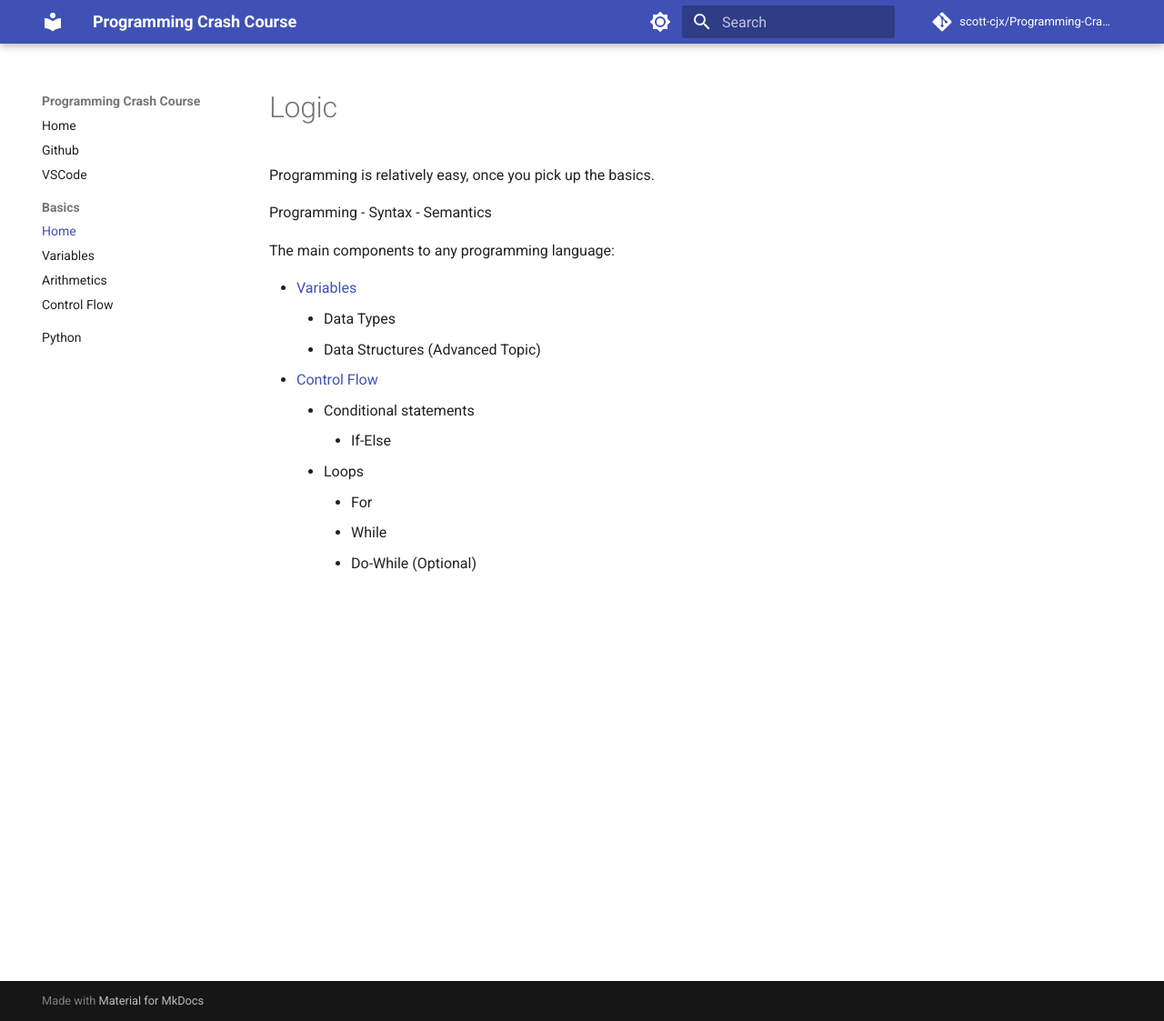
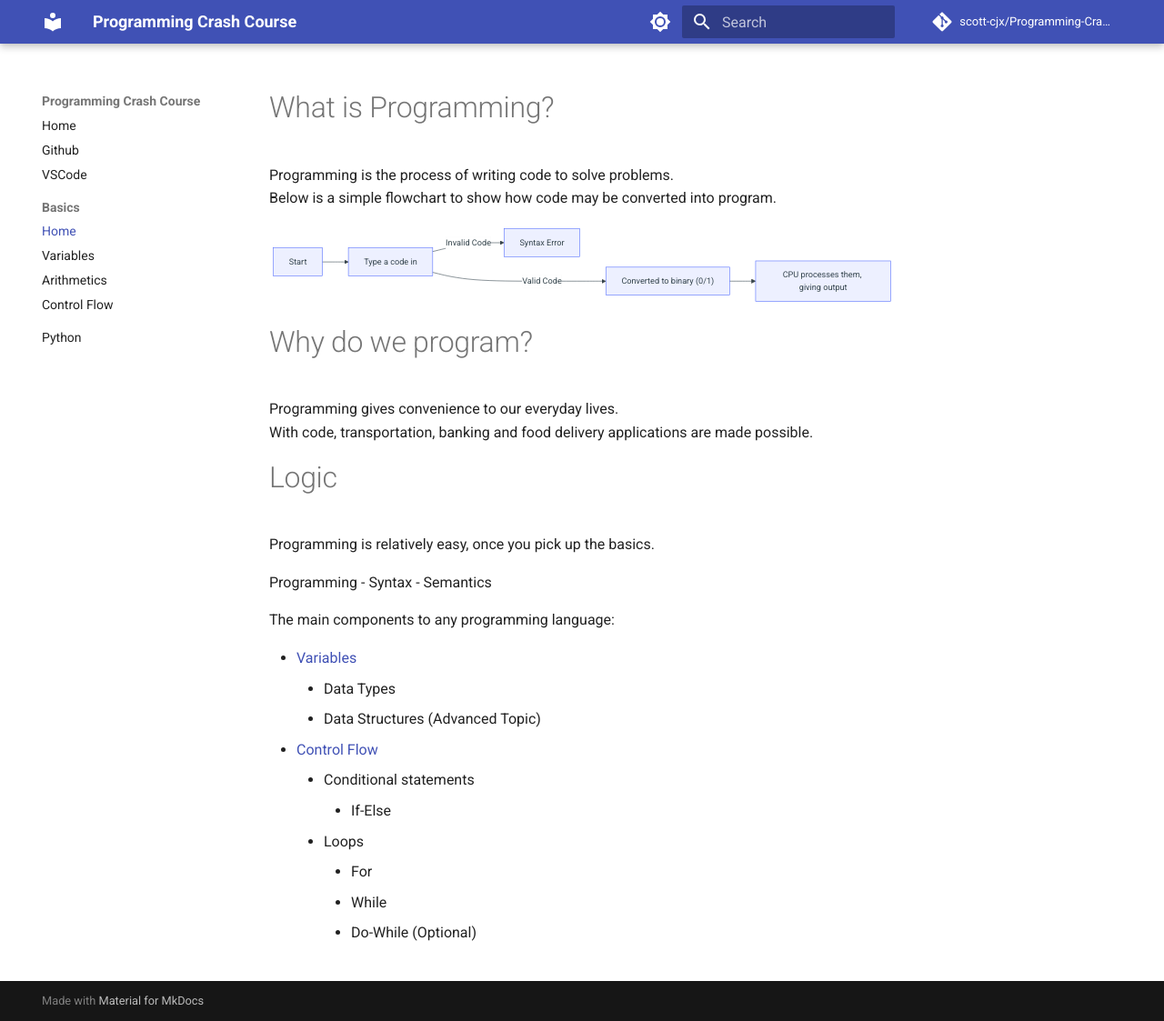
Before and after one commit to scott-cjx/Programming-Crash-Course, an MkDocs documentation site: the page built from docs/basics/README.md, in a window 1280 px wide and 1123 px high. Shown: the whole window at 91% size. Built offline with MkDocs 1.6.1 and Material for MkDocs 9.7.7, drawn with Linux system fonts in a browser that asks for light colours; comment, search, counter and statistics services are not loaded.

Commit message:
Update README.md

````diff
--- a/docs/basics/README.md
+++ b/docs/basics/README.md
@@ -1,3 +1,25 @@
+# What is Programming?
+
+Programming is the process of writing code to solve problems. <br>
+Below is a simple flowchart to show how code may be converted into program.
+
+``` mermaid
+graph LR
+  A[Start]
+  B["Type a code in"]
+  C["Converted to binary (0/1)"]
+  D["Syntax Error"]
+  E["CPU processes them, giving output"]
+  A --> B
+  B -- Valid Code ---> C --> E
+  B -- Invalid Code --> D
+```
+
+# Why do we program?
+
+Programming gives convenience to our everyday lives. <br>
+With code, transportation, banking and food delivery applications are made possible.
+
 # Logic
 
 Programming is relatively easy, once you pick up the basics.
````
